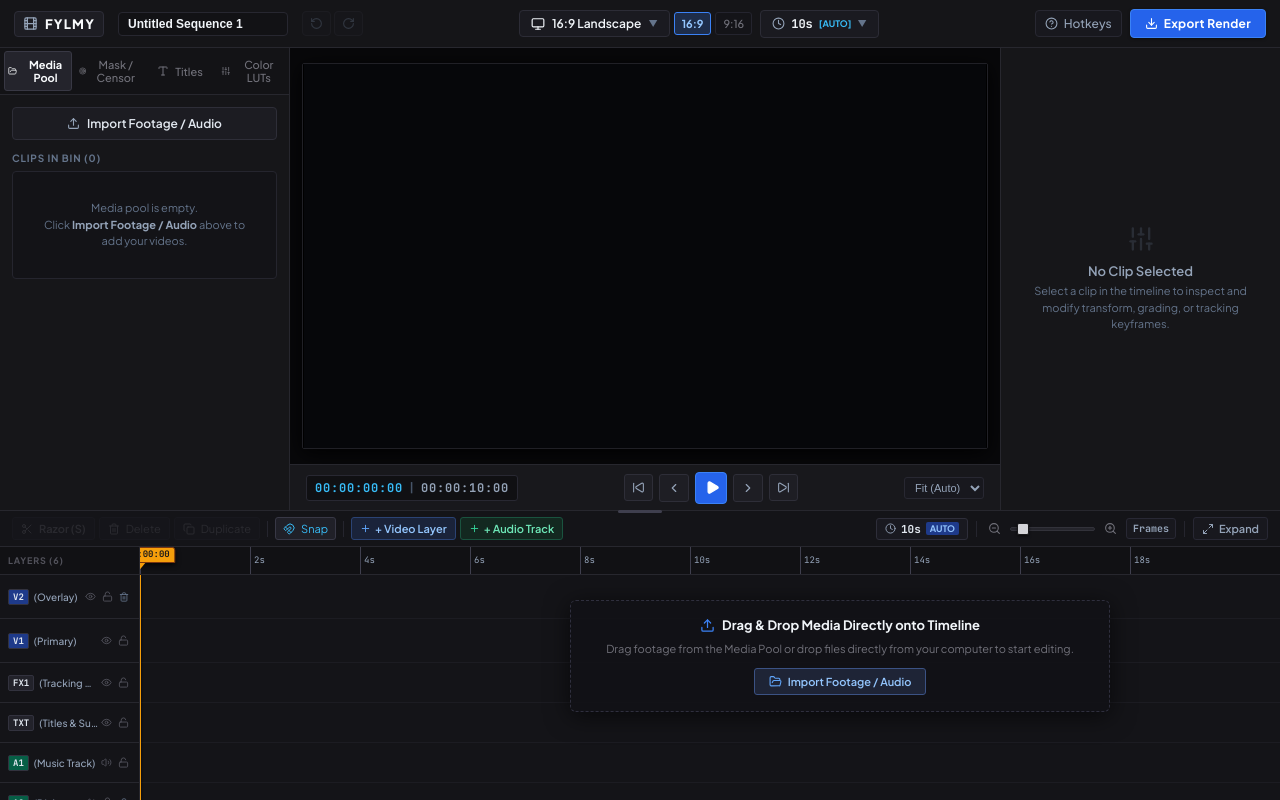
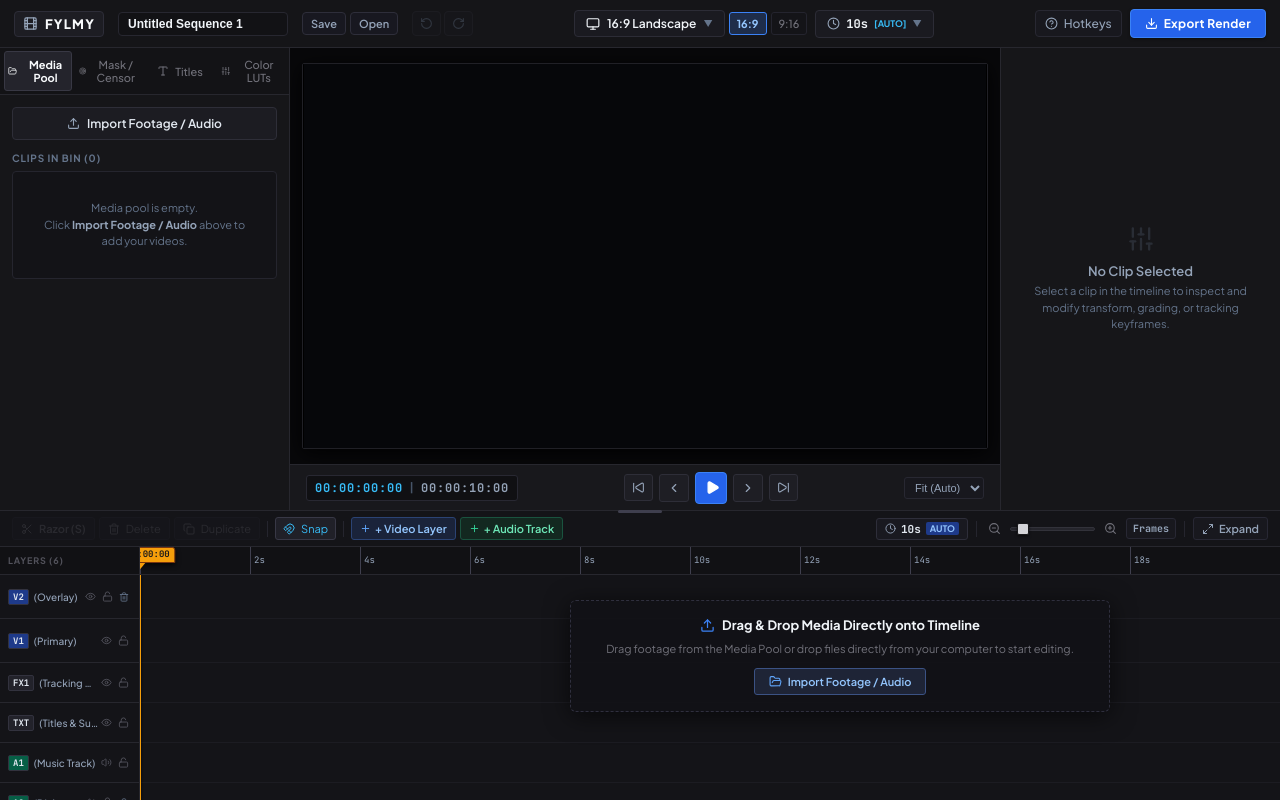
Before and after one commit to siddzzzz/Fylmy, a React (Vite) app: page / in a window 1280 px wide. Built offline with nearby package versions, Linux system fonts and the light colour scheme.

Commit message:
feat(project): save/load .fylmy project files and localStorage auto-restore

```diff
--- a/src/App.jsx
+++ b/src/App.jsx
@@ -986,6 +986,112 @@ export default function App() {
 
 
 
+  // --- Project Save & Load (.fylmy JSON) + LocalStorage Auto-Save ---
+  const handleSaveProject = useCallback(() => {
+    const projectData = {
+      version: '1.0',
+      fylmy: true,
+      projectName,
+      aspectRatio,
+      customResolution,
+      durationMode,
+      customDuration,
+      tracks,
+      mediaAssets: mediaAssets.map((a) => ({
+        id: a.id,
+        name: a.name,
+        type: a.type,
+        duration: a.duration,
+        width: a.width,
+        height: a.height,
+        thumbnailUrl: a.thumbnailUrl,
+        frames: a.frames,
+        waveform: a.waveform,
+      })),
+      savedAt: new Date().toISOString(),
+    };
+
+    const blob = new Blob([JSON.stringify(projectData, null, 2)], { type: 'application/json' });
+    const url = URL.createObjectURL(blob);
+    const a = document.createElement('a');
+    a.href = url;
+    a.download = `${projectName.toLowerCase().replace(/\s+/g, '_') || 'my_fylmy_project'}.fylmy`;
+    a.click();
+    URL.revokeObjectURL(url);
+  }, [projectName, aspectRatio, customResolution, durationMode, customDuration, tracks, mediaAssets]);
+
+  const handleOpenProject = useCallback((file) => {
+    if (!file) return;
+    const reader = new FileReader();
+    reader.onload = (e) => {
+      try {
+        const data = JSON.parse(e.target.result);
+        if (data.fylmy || data.tracks) {
+          if (data.projectName) setProjectName(data.projectName);
+          if (data.aspectRatio) setAspectRatio(data.aspectRatio);
+          if (data.customResolution) setCustomResolution(data.customResolution);
+          if (data.durationMode) setDurationMode(data.durationMode);
+          if (data.customDuration) setCustomDuration(data.customDuration);
+          if (data.tracks) {
+            setTracks(data.tracks);
+            pushHistory(data.tracks);
+          }
+          if (data.mediaAssets && Array.isArray(data.mediaAssets)) {
+            setMediaAssets((prev) => {
+              const existingIds = new Set(prev.map((a) => a.id));
+              const merged = [...prev];
+              for (const ma of data.mediaAssets) {
+                if (!existingIds.has(ma.id)) {
+                  merged.push(ma);
+                }
+              }
+              return merged;
+            });
+          }
+        }
+      } catch (err) {
+        console.error('Failed to load project file:', err);
+        alert('Invalid .fylmy project file');
+      }
+    };
+    reader.readAsText(file);
+  }, [pushHistory]);
+
+  // Auto-Save project state to localStorage
+  useEffect(() => {
+    try {
+      const stateToPersist = {
+        projectName,
+        aspectRatio,
+        customResolution,
+        durationMode,
+        customDuration,
+        tracks,
+      };
+      localStorage.setItem('fylmy_autosave_state', JSON.stringify(stateToPersist));
+    } catch (e) {}
+  }, [projectName, aspectRatio, customResolution, durationMode, customDuration, tracks]);
+
+  // Load Auto-Saved project state on mount if present
+  useEffect(() => {
+    try {
+      const saved = localStorage.getItem('fylmy_autosave_state');
+      if (saved) {
+        const data = JSON.parse(saved);
+        if (data.projectName) setProjectName(data.projectName);
+        if (data.aspectRatio) setAspectRatio(data.aspectRatio);
+        if (data.customResolution) setCustomResolution(data.customResolution);
+        if (data.durationMode) setDurationMode(data.durationMode);
+        if (data.customDuration) setCustomDuration(data.customDuration);
+        if (data.tracks && data.tracks.length > 0) {
+          setTracks(data.tracks);
+          setHistory([data.tracks]);
+          setHistoryIndex(0);
+        }
+      }
+    } catch (e) {}
+  }, []);
+
   // Video Export Handler
   const handleStartExport = async (exportSettings) => {
     // Pause playback before export
@@ -1030,6 +1136,8 @@ export default function App() {
         canRedo={historyIndex < history.length - 1}
         onOpenExport={() => setIsExportModalOpen(true)}
         onOpenShortcuts={() => setIsShortcutsModalOpen(true)}
+        onSaveProject={handleSaveProject}
+        onOpenProject={handleOpenProject}
       />
 
       {/* 2. Middle Workspace (Left MediaBin + Center Preview + Right Inspector) */}
--- a/src/components/Header.jsx
+++ b/src/components/Header.jsx
@@ -33,6 +33,8 @@ export function Header({
   canRedo,
   onOpenExport,
   onOpenShortcuts,
+  onSaveProject,
+  onOpenProject,
 }) {
   const [aspectDropdownOpen, setAspectDropdownOpen] = useState(false);
   const [durationDropdownOpen, setDurationDropdownOpen] = useState(false);
@@ -110,6 +112,59 @@ export function Header({
           onFocus={(e) => (e.target.style.borderColor = '#3b82f6')}
           onBlur={(e) => (e.target.style.borderColor = '#272730')}
         />
+
+        {/* Save & Open .fylmy Project Buttons */}
+        <div style={{ display: 'flex', alignItems: 'center', gap: 4 }}>
+          <button
+            onClick={onSaveProject}
+            title="Save Project (.fylmy JSON)"
+            style={{
+              padding: '4px 8px',
+              borderRadius: 4,
+              background: '#181820',
+              border: '1px solid #2e2e3a',
+              color: '#94a3b8',
+              fontSize: 11,
+              fontWeight: 600,
+              display: 'flex',
+              alignItems: 'center',
+              gap: 4,
+              cursor: 'pointer',
+            }}
+          >
+            <span>Save</span>
+          </button>
+
+          <label
+            title="Open / Load Project (.fylmy JSON)"
+            style={{
+              padding: '4px 8px',
+              borderRadius: 4,
+              background: '#181820',
+              border: '1px solid #2e2e3a',
+              color: '#94a3b8',
+              fontSize: 11,
+              fontWeight: 600,
+              display: 'flex',
+              alignItems: 'center',
+              gap: 4,
+              cursor: 'pointer',
+            }}
+          >
+            <span>Open</span>
+            <input
+              type="file"
+              accept=".fylmy,.json"
+              onChange={(e) => {
+                if (e.target.files?.[0]) {
+                  onOpenProject(e.target.files[0]);
+                  e.target.value = '';
+                }
+              }}
+              style={{ display: 'none' }}
+            />
+          </label>
+        </div>
 
         {/* Undo / Redo */}
         <div style={{ display: 'flex', alignItems: 'center', gap: 3 }}>
```
